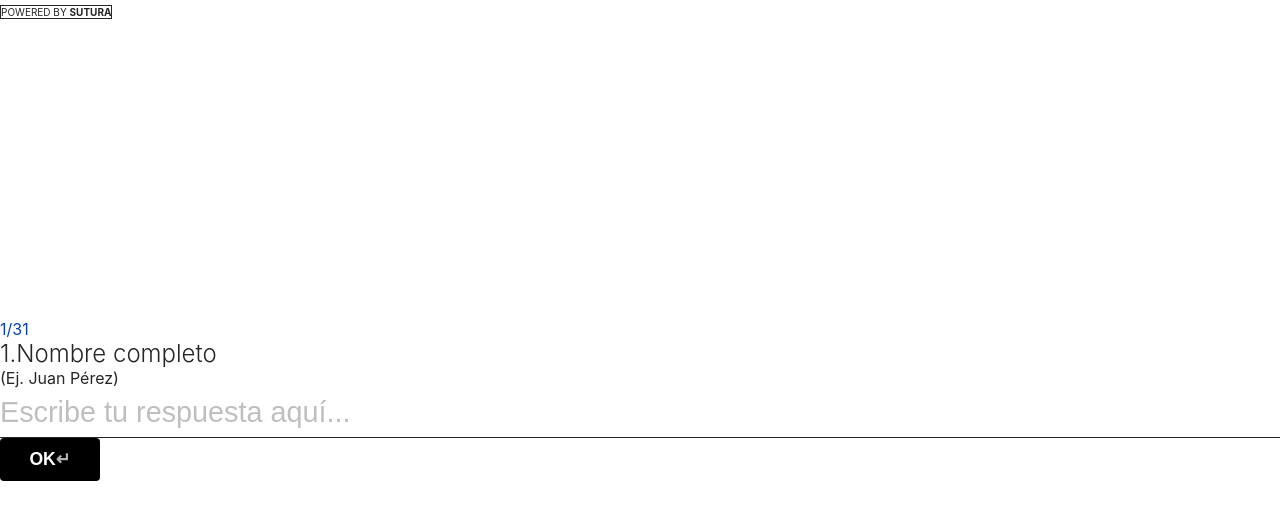
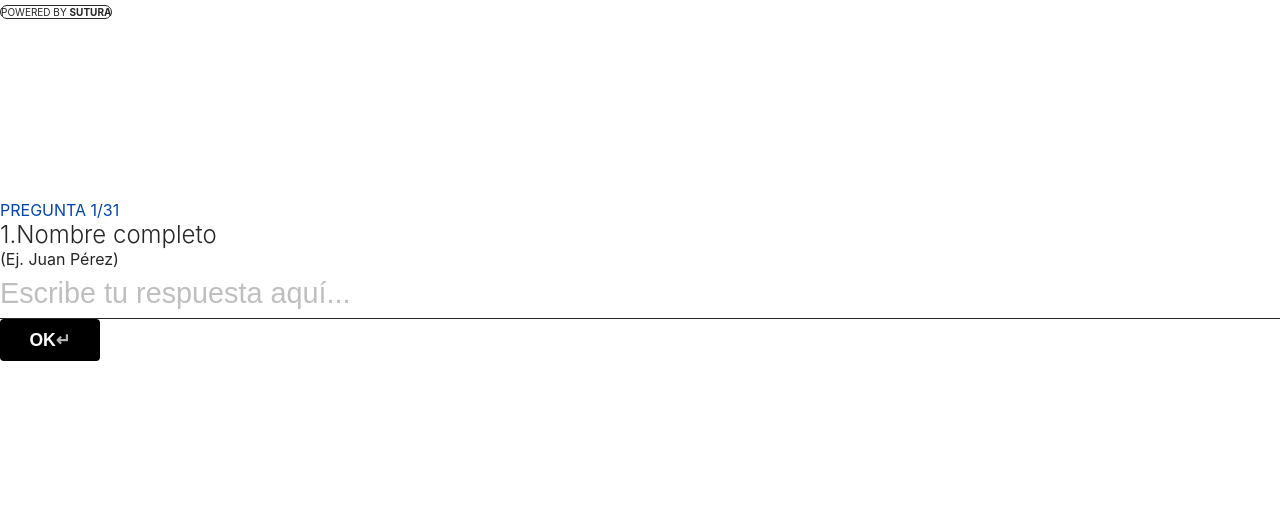
Before and after one commit to lavidadeuncreativx/lavidadeuncreativo, a Next.js app: page /formulario-marca-personal in a window 1280 px wide. Both pictures are taken after a click on the button "Iniciar Diagnóstico". Shown: the top 520 px of the page. Built offline with nearby package versions, Linux system fonts and the light colour scheme.

Commit message:
fix(ux): Force overwrite Typeform.tsx with validation and layout margins

```diff
--- a/app/components/Typeform.tsx
+++ b/app/components/Typeform.tsx
@@ -57,6 +57,9 @@ export default function Typeform() {
     const [direction, setDirection] = useState(0);
     const [isSubmitting, setIsSubmitting] = useState(false);
 
+    // Validation State
+    const [error, setError] = useState(false);
+
     // Auto-scroll to top when question changes
     const containerRef = useRef<HTMLDivElement>(null);
 
@@ -65,17 +68,37 @@ export default function Typeform() {
 
     const handleAnswer = (value: any) => {
         setAnswers({ ...answers, [currentQuestion.apiField]: value });
+        if (error) setError(false);
     };
 
-    const nextQuestion = () => {
-        if (!answers[currentQuestion.apiField] && currentQuestion.type !== 'multi-select') return; // Basic validation
+    const validateAndProceed = () => {
+        const value = answers[currentQuestion.apiField];
+        const isMulti = currentQuestion.type === 'multi-select';
 
+        let isValid = false;
+        if (isMulti) {
+            isValid = Array.isArray(value) && value.length > 0;
+        } else {
+            isValid = value && typeof value === 'string' && value.trim().length > 0;
+        }
+
+        if (isValid) {
+            setError(false);
             if (currentIndex < questions.length - 1) {
                 setDirection(1);
                 setCurrentIndex(currentIndex + 1);
             } else {
                 submitForm();
             }
+        } else {
+            setError(true);
+            // Vibrating/Shake animation reset
+            setTimeout(() => setError(false), 500);
+        }
+    };
+
+    const nextQuestion = () => {
+        validateAndProceed();
     };
 
     const prevQuestion = () => {
@@ -96,7 +119,7 @@ export default function Typeform() {
     // Animation Variants
     const slideVariants = {
         enter: (direction: number) => ({
-            y: direction > 0 ? 50 : -50,
+            y: direction > 0 ? 30 : -30,
             opacity: 0,
         }),
         center: {
@@ -104,13 +127,14 @@ export default function Typeform() {
             opacity: 1,
         },
         exit: (direction: number) => ({
-            y: direction < 0 ? 50 : -50,
+            y: direction < 0 ? 30 : -30,
             opacity: 0,
         }),
     };
 
     useEffect(() => {
         window.scrollTo({ top: 0, behavior: 'smooth' });
+        setError(false);
     }, [currentIndex]);
 
     return (
@@ -124,13 +148,13 @@ export default function Typeform() {
                 />
             </div>
 
-            {/* Main Content (Centered) */}
-            <div className="flex-1 flex flex-col items-center justify-center p-6 md:p-0">
-                <div className="w-full max-w-2xl">
+            {/* Main Content (Centered and Constrained) */}
+            <div className="flex-1 flex flex-col items-center justify-center p-6 md:px-0">
+                <div className="w-full max-w-3xl mx-auto flex flex-col items-start min-h-[50vh]">
 
                     {/* Question Counter (Minimal) */}
-                    <div className="mb-6 flex items-center gap-2 text-[#0445AF] text-sm font-medium">
-                        <span>{currentIndex + 1}</span>
+                    <div className="mb-8 flex items-center gap-2 text-[#0445AF] text-sm font-semibold tracking-wide uppercase">
+                        <span>Pregunta {currentIndex + 1}</span>
                         <span className="text-gray-300">/</span>
                         <span className="text-gray-400">{questions.length}</span>
                     </div>
@@ -144,20 +168,20 @@ export default function Typeform() {
                             animate="center"
                             exit="exit"
                             transition={{ duration: 0.4, ease: "easeOut" }}
-                            className="w-full"
+                            className="w-full flex flex-col items-start"
                         >
-                            <h2 className="text-2xl md:text-3xl font-light mb-8 leading-snug">
+                            <h2 className="text-2xl md:text-3xl lg:text-4xl font-light mb-8 leading-snug text-left">
                                 <span className="font-bold mr-2">{currentIndex + 1}.</span>
-                                {currentQuestion.text}
+                                {currentQuestion.text as string}
                             </h2>
 
                             {currentQuestion.description && (
-                                <p className="text-xl text-gray-500 mb-8 font-light">
-                                    {currentQuestion.description}
+                                <p className="text-xl text-gray-500 mb-10 font-normal leading-relaxed max-w-2xl">
+                                    {currentQuestion.description as string}
                                 </p>
                             )}
 
-                            <div className="mb-12">
+                            <div className={`w-full mb-12 transition-transform duration-100 ${error ? 'translate-x-[-4px]' : ''}`}>
                                 {currentQuestion.type === 'text' && (
                                     <TextInput
                                         value={answers[currentQuestion.apiField] || ''}
@@ -174,7 +198,15 @@ export default function Typeform() {
                                         value={answers[currentQuestion.apiField]}
                                         onChange={(val) => {
                                             handleAnswer(val);
-                                            setTimeout(nextQuestion, 200);
+                                            // Small delay for natural interaction
+                                            setTimeout(() => {
+                                                if (currentIndex < questions.length - 1) {
+                                                    setDirection(1);
+                                                    setCurrentIndex(currentIndex + 1);
+                                                } else {
+                                                    submitForm();
+                                                }
+                                            }, 250);
                                         }}
                                     />
                                 )}
@@ -187,21 +219,27 @@ export default function Typeform() {
                                         maxSelections={currentQuestion.maxSelections}
                                     />
                                 )}
+
+                                {error && (
+                                    <div className="mt-4 text-[#bd081c] bg-[#ffebeb] px-4 py-2 rounded-md inline-flex items-center text-sm font-medium animate-pulse">
+                                        ⚠️ Debes responder esta pregunta para continuar.
+                                    </div>
+                                )}
                             </div>
 
                             {/* Actions / Navigation */}
-                            <div className="flex items-center gap-4">
+                            <div className="flex items-center gap-6 mt-4">
                                 <button
                                     onClick={nextQuestion}
-                                    className="btn btn-primary text-lg px-8 py-3"
+                                    className="btn btn-primary text-xl px-12 py-4 shadow-lg hover:shadow-xl transition-all"
                                 >
-                                    {currentIndex === questions.length - 1 ? (isSubmitting ? 'Enviando...' : 'Finalizar') : 'OK'} <span className="text-xs opacity-70 ml-2">↵</span>
+                                    {currentIndex === questions.length - 1 ? (isSubmitting ? 'Enviando...' : 'Finalizar') : 'OK'} <span className="text-base opacity-70 ml-2">↵</span>
                                 </button>
 
                                 {currentIndex > 0 && (
                                     <button
                                         onClick={prevQuestion}
-                                        className="text-sm font-medium text-gray-400 hover:text-gray-600 transition-colors uppercase tracking-wider"
+                                        className="text-sm font-bold text-gray-400 hover:text-gray-800 transition-colors uppercase tracking-wider px-4 py-2"
                                     >
                                         ATRÁS
                                     </button>
@@ -214,12 +252,12 @@ export default function Typeform() {
             </div>
 
             {/* Minimal Footer */}
-            <div className="fixed bottom-4 right-4 z-40">
+            <div className="fixed bottom-6 right-6 z-40">
                 <a
                     href="https://instagram.com/lavidadeuncreativo"
                     target="_blank"
                     rel="noopener noreferrer"
-                    className="bg-white/90 backdrop-blur px-3 py-1 rounded border border-gray-200 text-[10px] text-gray-400 hover:text-black transition-colors"
+                    className="bg-white/90 backdrop-blur px-4 py-2 rounded-full border border-gray-100 text-[10px] text-gray-400 hover:text-black transition-colors shadow-sm"
                 >
                     POWERED BY <strong>SUTURA</strong>
                 </a>
```
Lines whose indentation alone changed are shown as unchanged.
